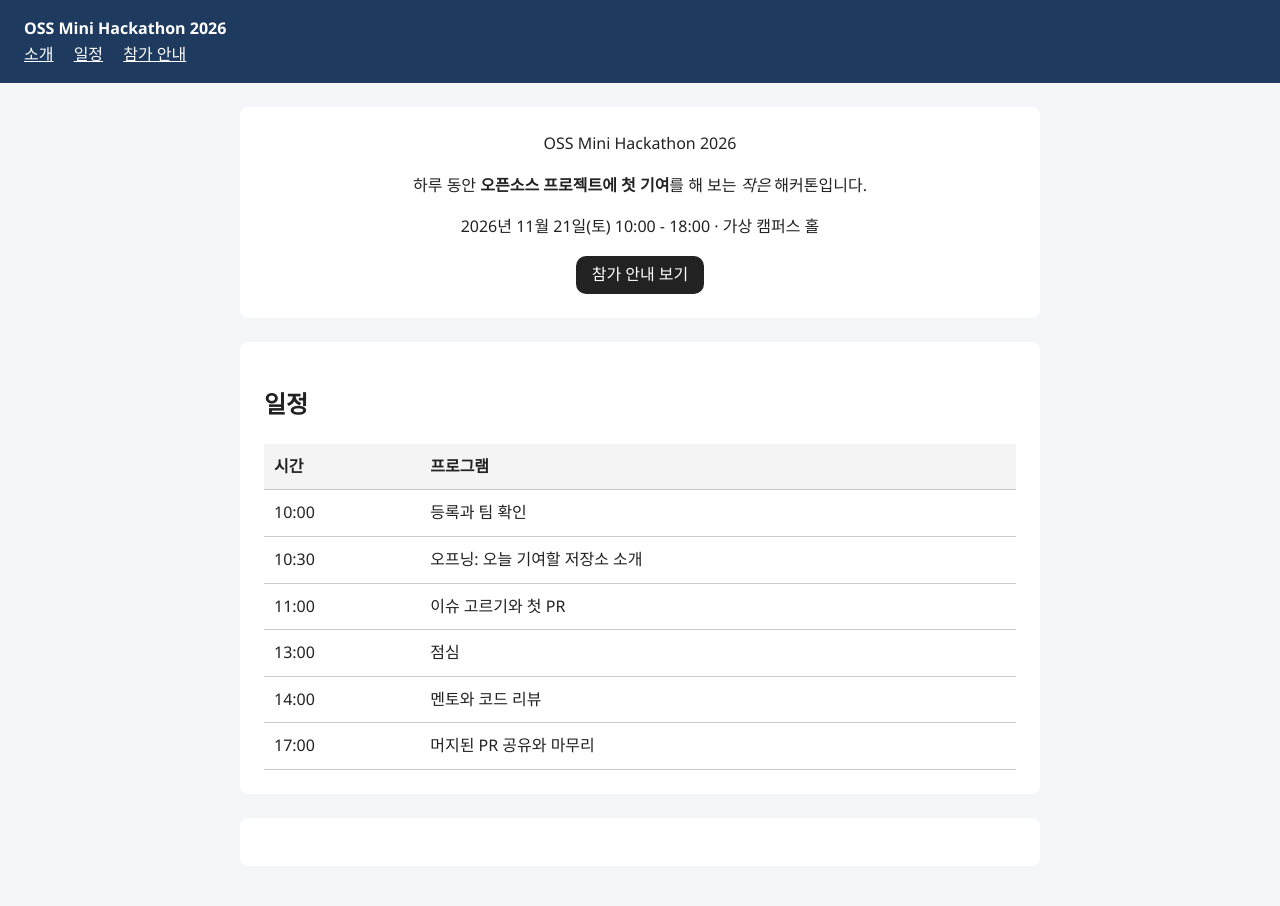
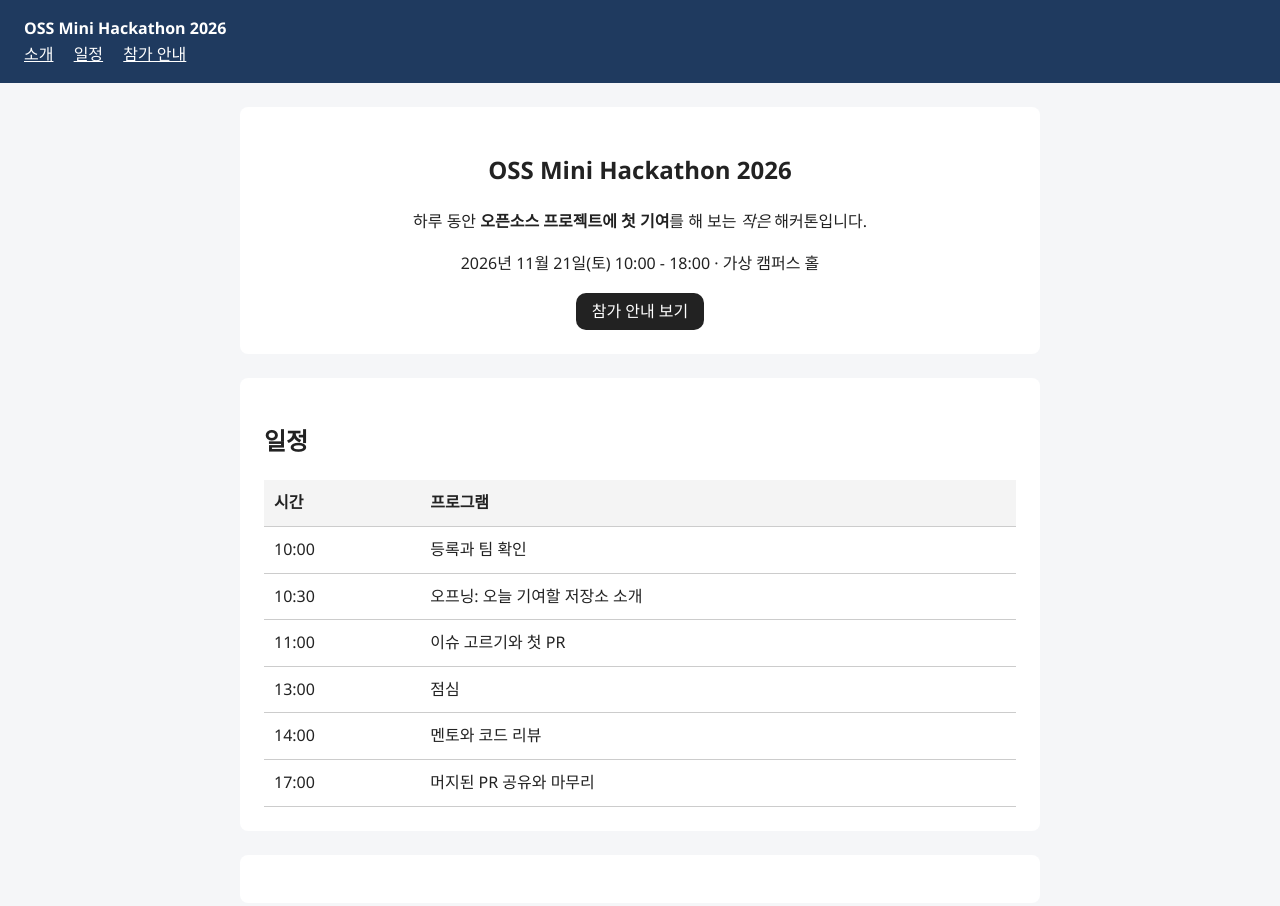
Before and after one commit to benhuhs/oss2026-week07-team07, a plain HTML site: page index.html in a window 1280 px wide. Shown: the top 906 px of the page. Drawn offline with Linux system fonts and the light colour scheme.

Commit message:
feat: intro section

```diff
--- a/index.html
+++ b/index.html
@@ -19,7 +19,7 @@
   <main>
     <!-- ===== A: 행사 소개 (#intro) ===== -->
     <section id="intro">
-      <hi>OSS Mini Hackathon 2026</hi>
+      <h1>OSS Mini Hackathon 2026</h1>
       <p>하루 동안 <strong>오픈소스 프로젝트에 첫 기여</strong>를 해 보는 <em>작은</em> 해커톤입니다.</p>
       <p>2026년 11월 21일(토) 10:00 - 18:00 · 가상 캠퍼스 홀</p>
       <a class="cta" href="#faq">참가 안내 보기</a>
```
Also changed, not shown: style.css (line endings or trailing spaces).
